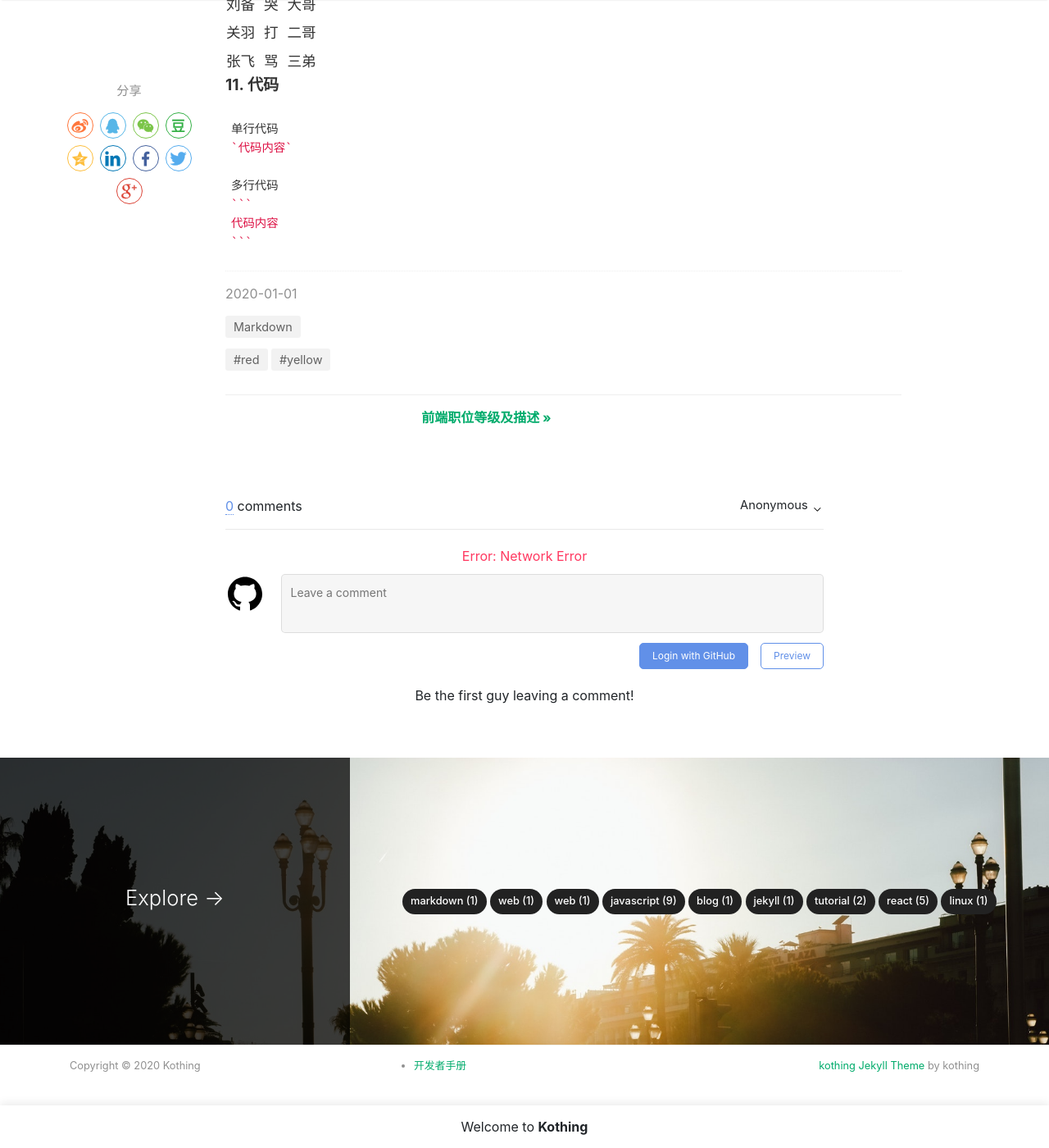
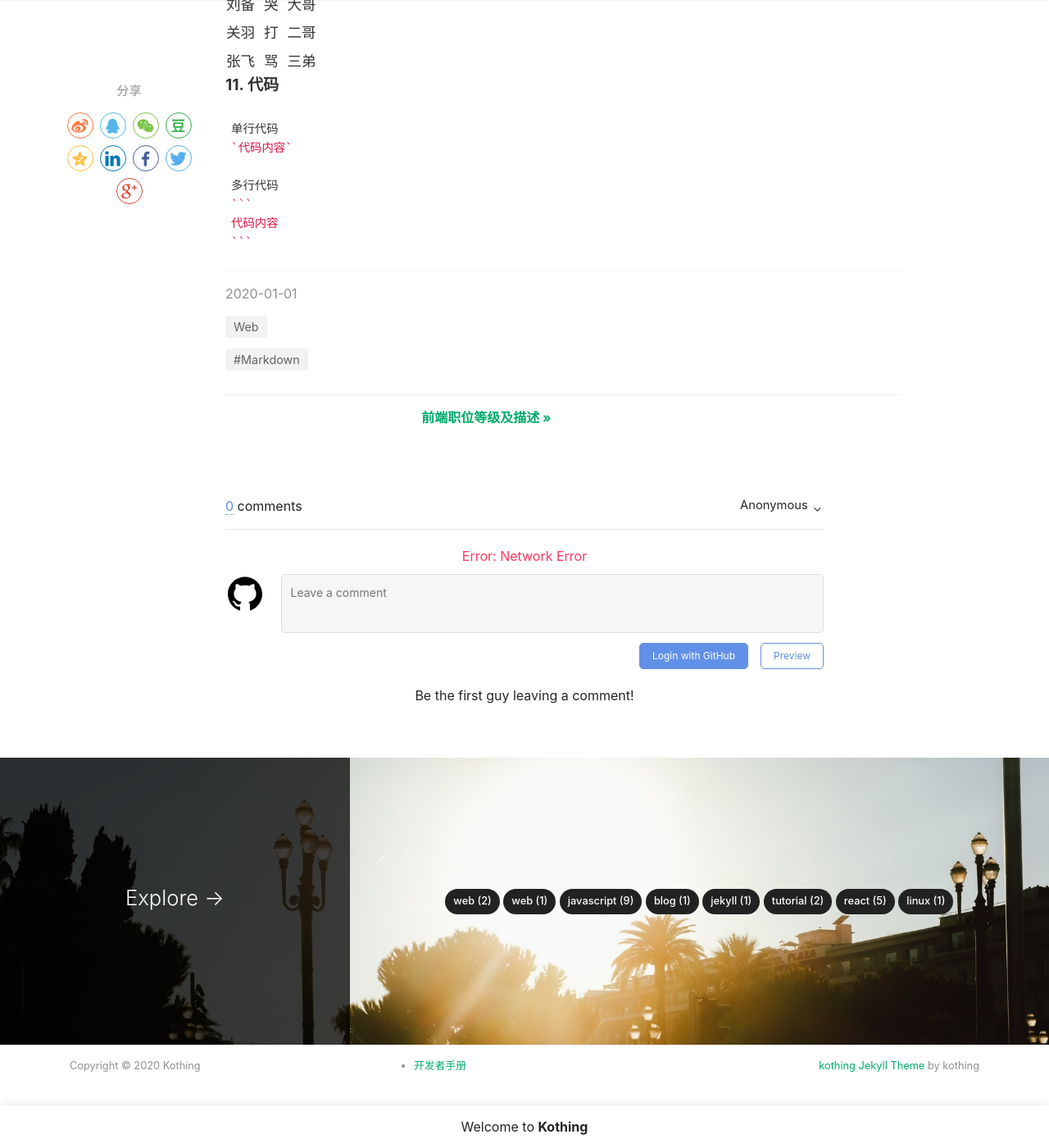
Before and after one commit to kothing/kothing.github.io, a Jekyll site: the page built from _posts/2020-01-01-markdown-syntax.md, in a window 1280 px wide and 1400 px high, scrolled down 4447 px. Shown: the whole window at 82% size. Built offline with Jekyll 4.4.1, drawn with Linux system fonts in a browser that asks for light colours; nearby versions of some CDN libraries; comment, search, counter and statistics services are not loaded.

Commit message:
Update 2020-01-01-markdown-syntax.md

```diff
--- a/_posts/2020-01-01-markdown-syntax.md
+++ b/_posts/2020-01-01-markdown-syntax.md
@@ -2,8 +2,8 @@
 layout: post
 title:  "Markdown语法"
 author: Kothing
-categories: [ Markdown ]
-tags: [red, yellow]
+categories: [ Web ]
+tags: [Markdown]
 image: assets/images/11.jpg
 description: "Markdown是一种轻量级标记语言，排版语法简洁，让人们更多地关注内容本身而非排版"
 rating: 4.5
```
